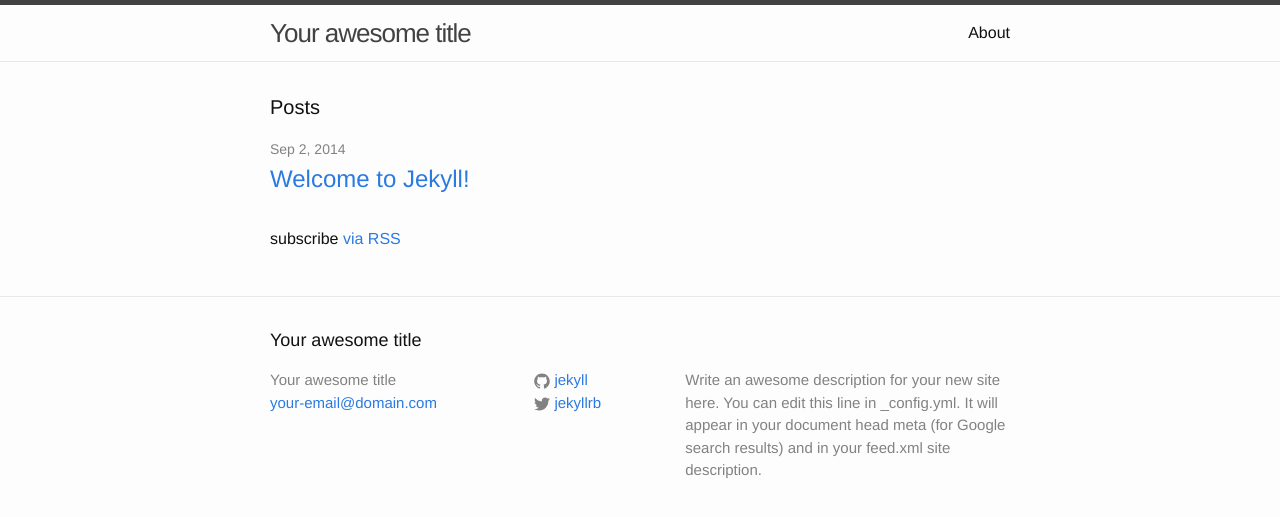
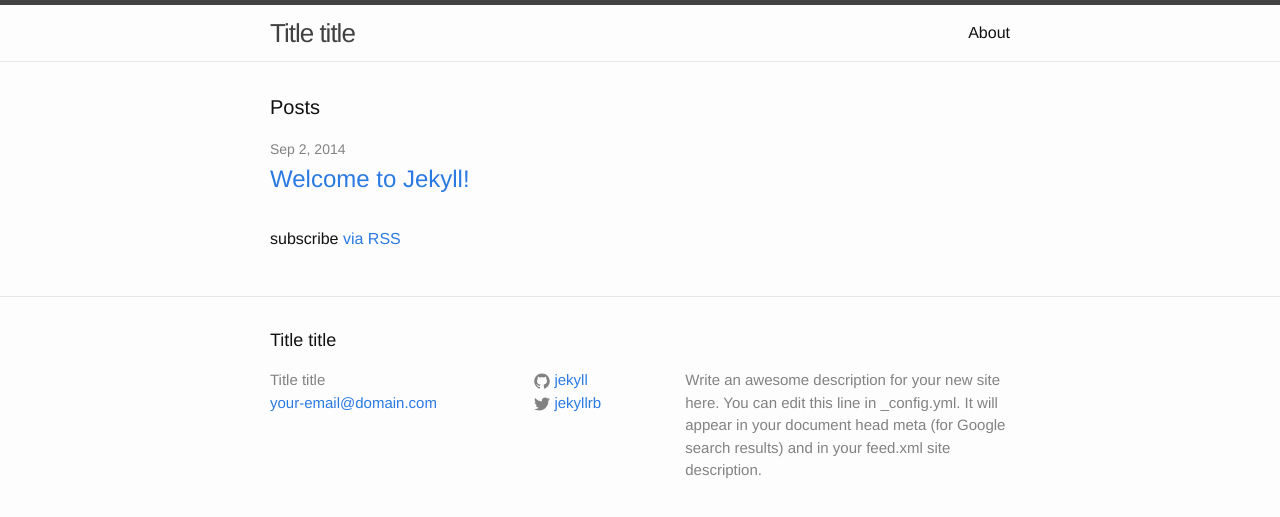
Before and after one commit to reuseThatCode/reuseThatCode.github.io, a Jekyll site: the page built from index.html, in a window 1280 px wide. Shown: the top 517 px of the page. Built offline with Jekyll 4.4.1, drawn with Linux system fonts in a browser that asks for light colours.

Commit message:
Update _config.yml
kljh

```diff
--- a/_config.yml
+++ b/_config.yml
@@ -1,5 +1,5 @@
 # Site settings
-title: Your awesome title
+title: Title title
 email: your-email@domain.com
 description: > # this means to ignore newlines until "baseurl:"
   Write an awesome description for your new site here. You can edit this
```
